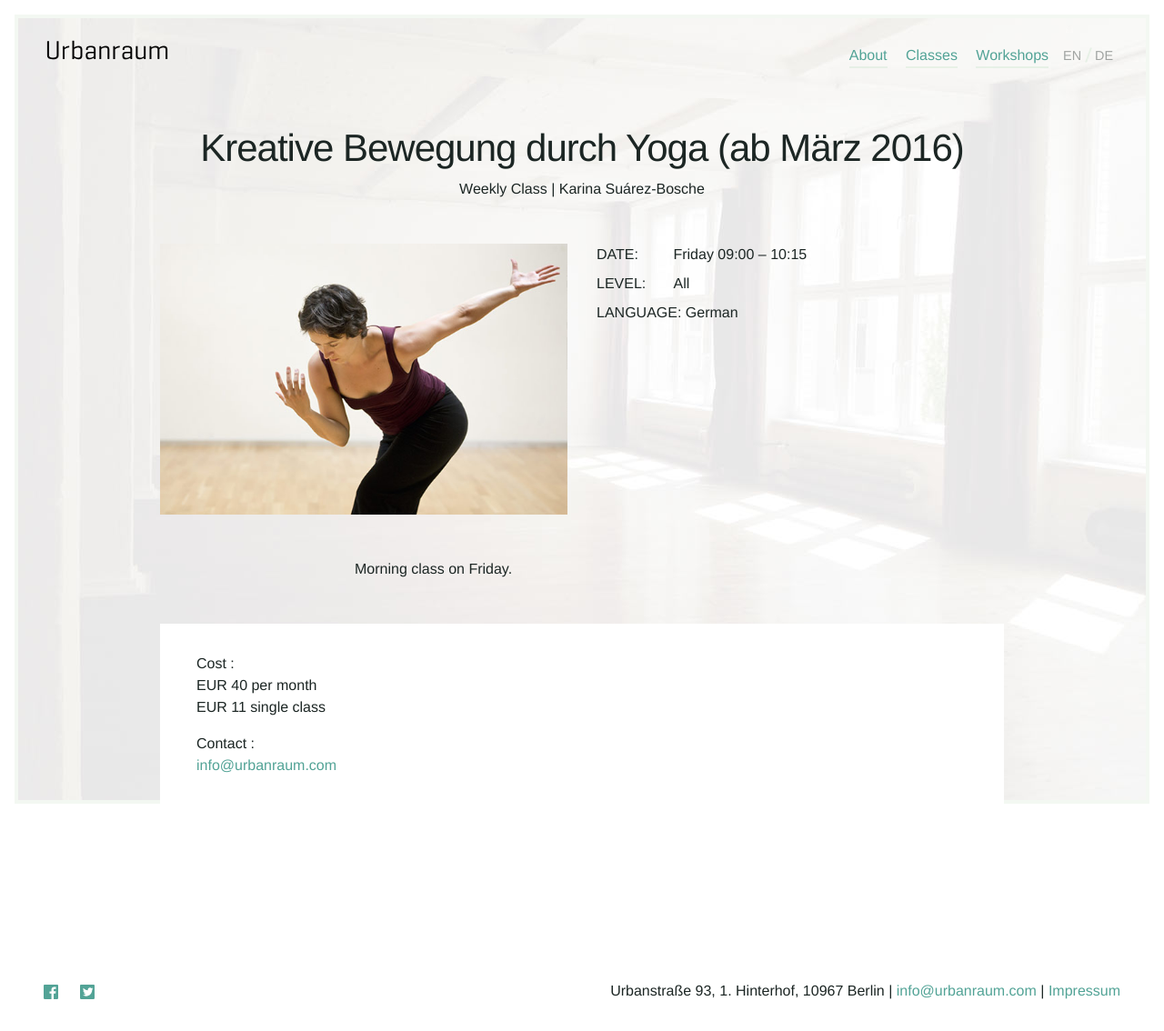
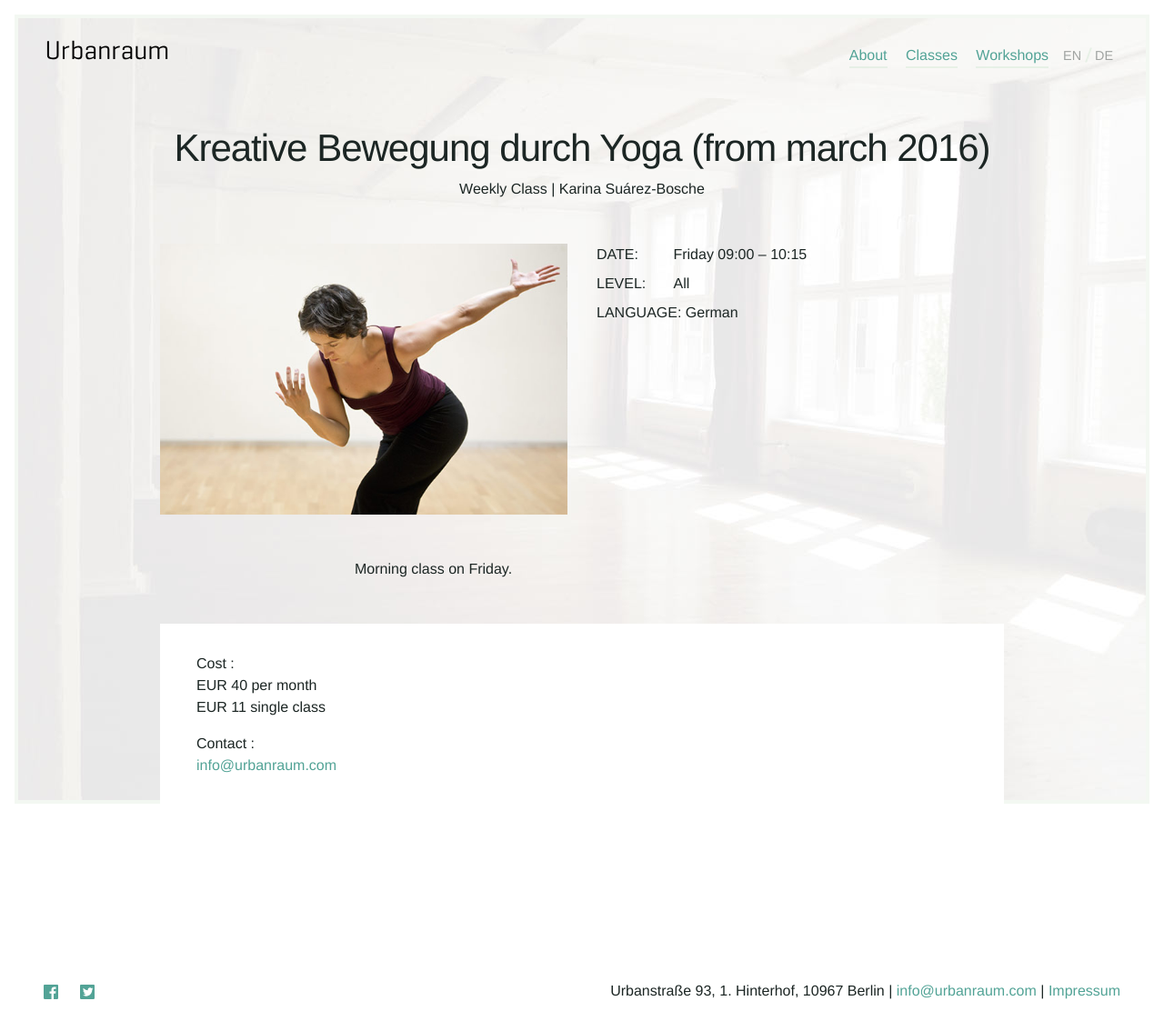
Before and after one commit to Kriesse/urbanraum, a Jekyll site: the page built from _classes/kreative-bewegung-durch-yoga.md, in a window 1280 px wide. Shown: the whole page at 91% size. Built offline with Jekyll 4.4.1, drawn with Linux system fonts in a browser that asks for light colours; nearby versions of some CDN libraries.

Commit message:
Update kreative-bewegung-durch-yoga.md
d-e vertauscht

```diff
--- a/_classes/kreative-bewegung-durch-yoga.md
+++ b/_classes/kreative-bewegung-durch-yoga.md
@@ -1,7 +1,7 @@
 ---
 
-title_en:  "Kreative Bewegung durch Yoga (ab März 2016)"
-title_de:  "Kreative Bewegung durch Yoga (from march 2016)"
+title_en:  "Kreative Bewegung durch Yoga (from march 2016)"
+title_de:  "Kreative Bewegung durch Yoga (ab März 2016)"
 
 subtitle_en:
 subtitle_de:
@@ -35,6 +35,7 @@ Morning class on Friday.
 description_de: "
 In ihrem morgendlichen Yoga-Kurs verbindet die zeitgenössische Tänzerin Karina Suárez-Bosche Elemente des Hatha und Ashtanga Yogas (Sonnengruß, Asanas, Atem-Übungen u.s.w.) mit denen aus dem Tanz und der Bewegungs-Improvisation.  Die regelmäßige Praxis, schafft Raum für das Bewusstsein des aktuellen Zustandes unseres Seins sowie das Gleichgewicht zwischen Körper, Geist und Seele. Das Ziel ist eine bessere Organisation, Präsenz und Stärkung des Körpers, wodurch sich - auch im Alltag - Vertrauen in dem Selbst und Kreativität entwickelt.
 <br>
+<br>
 Der Kus startet am 4. März 2016."
 
 teacher: "Karina Suárez-Bosche"
```
